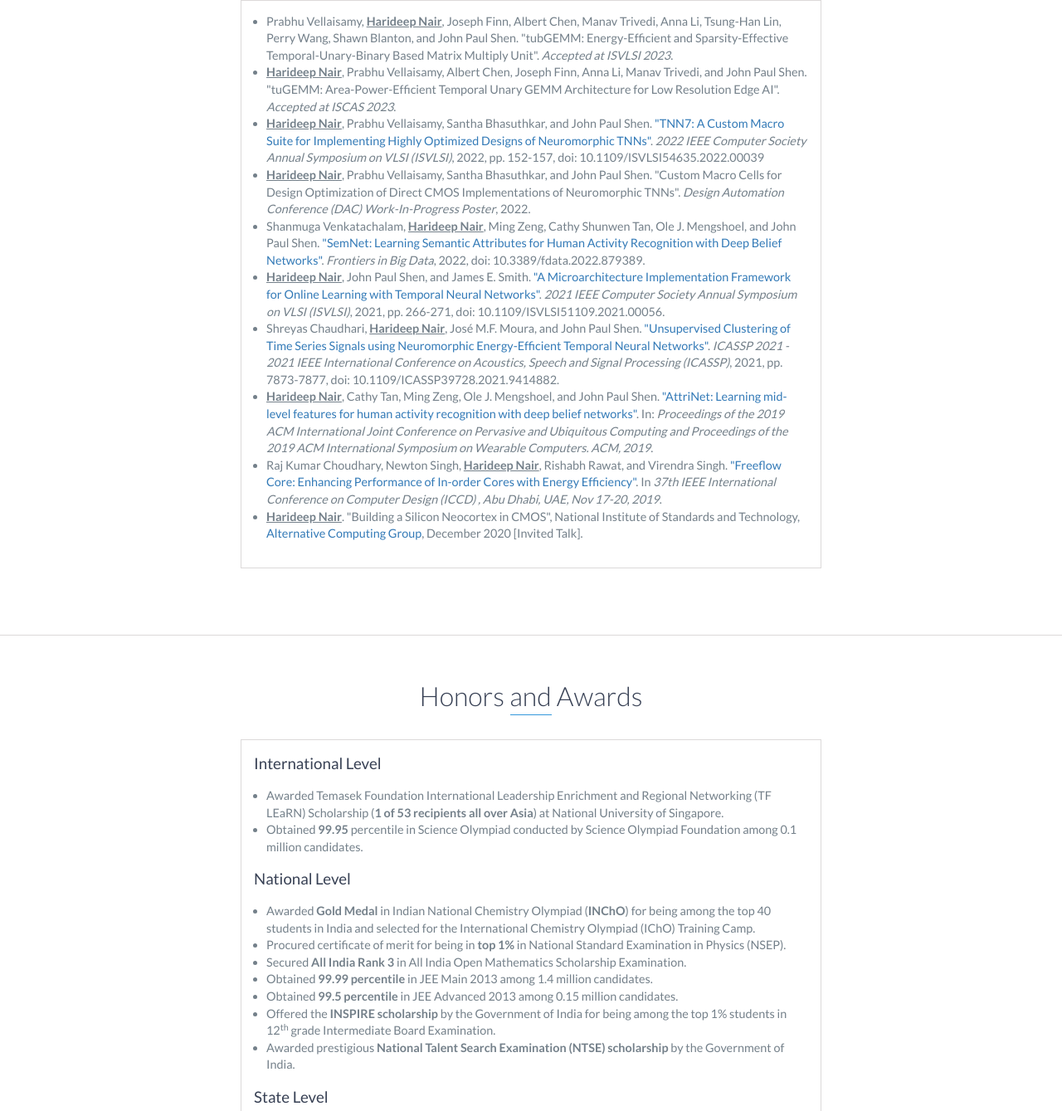
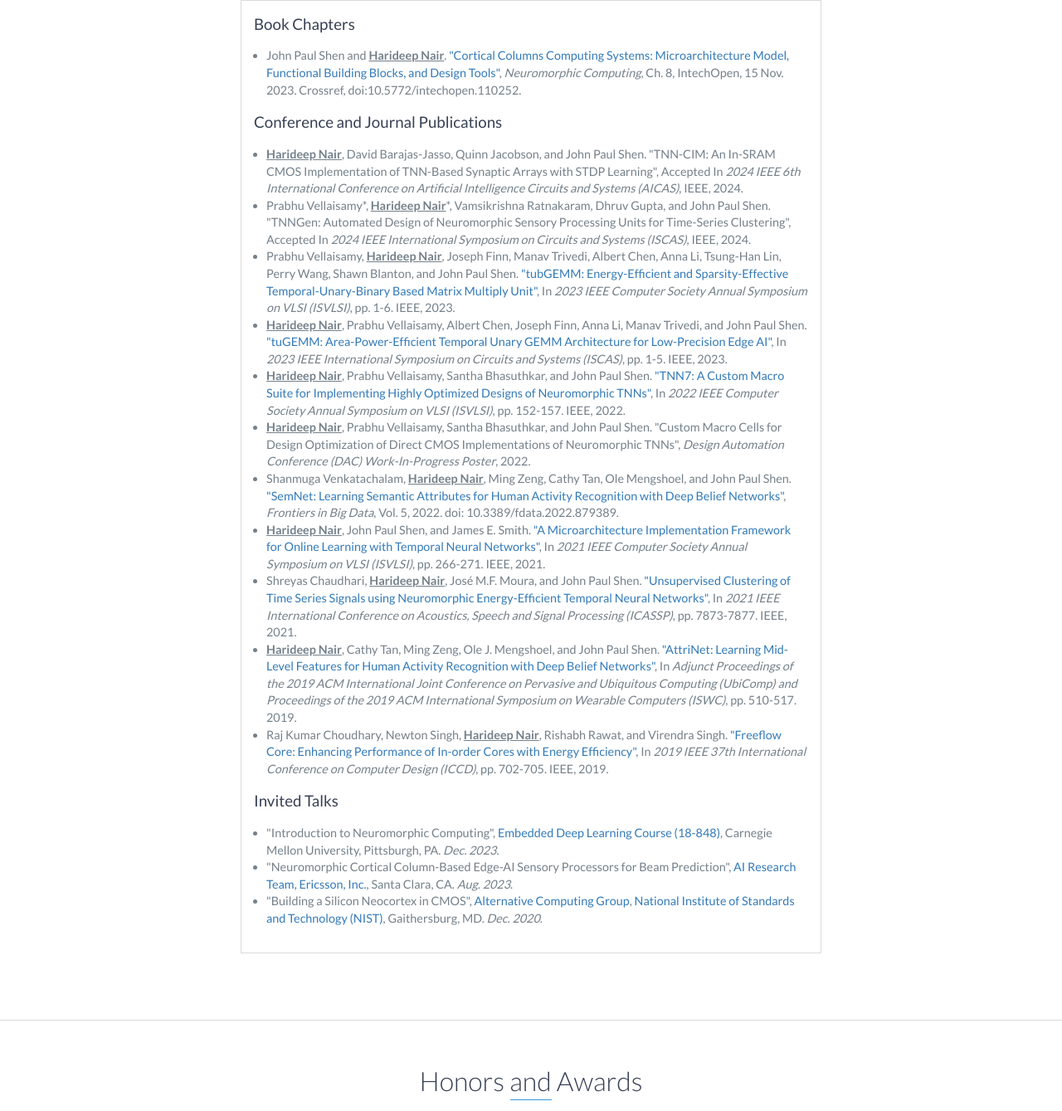
Before and after one commit to hpnair/hpnair.github.io, a website: page index.html in a window 1280 px wide. Shown: the part 2086-3425 px from the top of the page at 83% size. Drawn offline with nearby package versions, Linux system fonts and the light colour scheme.

Commit message:
Updated publications

```diff
--- a/index.html
+++ b/index.html
@@ -138,37 +138,59 @@
     <h2 class="heading">Publications and Talks</h2>
 
     <div class="optional-section-block">
+	<h3>Book Chapters</h3>
+	<ul>
+	    <li>
+                John Paul Shen and <b><u>Harideep Nair</u></b>. <a href="https://www.intechopen.com/chapters/86375">"Cortical Columns Computing Systems: Microarchitecture Model, Functional Building Blocks, and Design Tools"</a>, <i>Neuromorphic Computing</i>, Ch. 8, IntechOpen, 15 Nov. 2023. Crossref, doi:10.5772/intechopen.110252.
+            </li>
+        </ul>
+	<h3>Conference and Journal Publications</h3>
         <ul>
 	    <li>
-                Prabhu Vellaisamy, <b><u>Harideep Nair</u></b>, Joseph Finn, Albert Chen, Manav Trivedi, Anna Li, Tsung-Han Lin, Perry Wang, Shawn Blanton, and John Paul Shen. "tubGEMM: Energy-Efficient and Sparsity-Effective Temporal-Unary-Binary Based Matrix Multiply Unit". <i>Accepted at ISVLSI 2023</i>.
+		<b><u>Harideep Nair</u></b>, David Barajas-Jasso, Quinn Jacobson, and John Paul Shen. "TNN-CIM: An In-SRAM CMOS Implementation of TNN-Based Synaptic Arrays with STDP Learning", Accepted In <i>2024 IEEE 6th International Conference on Artificial Intelligence Circuits and Systems (AICAS)</i>, IEEE, 2024.
+	    </li>
+            <li>
+                Prabhu Vellaisamy*, <b><u>Harideep Nair</u></b>*, Vamsikrishna Ratnakaram, Dhruv Gupta, and John Paul Shen. "TNNGen: Automated Design of Neuromorphic Sensory Processing Units for Time-Series Clustering", Accepted In <i>2024 IEEE International Symposium on Circuits and Systems (ISCAS)</i>, IEEE, 2024.
+	    </li>
+	    <li>
+                Prabhu Vellaisamy, <b><u>Harideep Nair</u></b>, Joseph Finn, Manav Trivedi, Albert Chen, Anna Li, Tsung-Han Lin, Perry Wang, Shawn Blanton, and John Paul Shen. <a href="https://ieeexplore.ieee.org/abstract/document/10238524">"tubGEMM: Energy-Efficient and Sparsity-Effective Temporal-Unary-Binary Based Matrix Multiply Unit"</a>, In <i>2023 IEEE Computer Society Annual Symposium on VLSI (ISVLSI)</i>, pp. 1-6. IEEE, 2023.
+            </li>
+	    <li>
+                <b><u>Harideep Nair</u></b>, Prabhu Vellaisamy, Albert Chen, Joseph Finn, Anna Li, Manav Trivedi, and John Paul Shen. <a href="https://ieeexplore.ieee.org/abstract/document/10181357">"tuGEMM: Area-Power-Efficient Temporal Unary GEMM Architecture for Low-Precision Edge AI"</a>, In <i>2023 IEEE International Symposium on Circuits and Systems (ISCAS)</i>, pp. 1-5. IEEE, 2023.
             </li>
             <li>
-                <b><u>Harideep Nair</u></b>, Prabhu Vellaisamy, Albert Chen, Joseph Finn, Anna Li, Manav Trivedi, and John Paul Shen. "tuGEMM: Area-Power-Efficient Temporal Unary GEMM Architecture for Low Resolution Edge AI". <i>Accepted at ISCAS 2023</i>.
+                <b><u>Harideep Nair</u></b>, Prabhu Vellaisamy, Santha Bhasuthkar, and John Paul Shen. <a href="https://ieeexplore.ieee.org/abstract/document/9912089">"TNN7: A Custom Macro Suite for Implementing Highly Optimized Designs of Neuromorphic TNNs"</a>, In <i>2022 IEEE Computer Society Annual Symposium on VLSI (ISVLSI)</i>, pp. 152-157. IEEE, 2022.
             </li>
             <li>
-                <b><u>Harideep Nair</u></b>, Prabhu Vellaisamy, Santha Bhasuthkar, and John Paul Shen. <a href="https://arxiv.org/pdf/2205.07410.pdf">"TNN7: A Custom Macro Suite for Implementing Highly Optimized Designs of Neuromorphic TNNs"</a>. <i>2022 IEEE Computer Society Annual Symposium on VLSI (ISVLSI)</i>, 2022, pp. 152-157, doi: 10.1109/ISVLSI54635.2022.00039
+                <b><u>Harideep Nair</u></b>, Prabhu Vellaisamy, Santha Bhasuthkar, and John Paul Shen. "Custom Macro Cells for Design Optimization of Direct CMOS Implementations of Neuromorphic TNNs", <i>Design Automation Conference (DAC) Work-In-Progress Poster</i>, 2022.
             </li>
             <li>
-                <b><u>Harideep Nair</u></b>, Prabhu Vellaisamy, Santha Bhasuthkar, and John Paul Shen. "Custom Macro Cells for Design Optimization of Direct CMOS Implementations of Neuromorphic TNNs". <i>Design Automation Conference (DAC) Work-In-Progress Poster</i>, 2022.
+                Shanmuga Venkatachalam, <b><u>Harideep Nair</u></b>, Ming Zeng, Cathy Tan, Ole Mengshoel, and John Paul Shen. <a href="https://www.frontiersin.org/articles/10.3389/fdata.2022.879389/full">"SemNet: Learning Semantic Attributes for Human Activity Recognition with Deep Belief Networks"</a>, <i>Frontiers in Big Data</i>, Vol. 5, 2022. doi: 10.3389/fdata.2022.879389.
             </li>
             <li>
-                Shanmuga Venkatachalam, <b><u>Harideep Nair</u></b>, Ming Zeng, Cathy Shunwen Tan, Ole J. Mengshoel, and John Paul Shen. <a href="https://www.frontiersin.org/articles/10.3389/fdata.2022.879389/full?&utm_source=Email_to_authors_&utm_medium=Email&utm_content=T1_11.5e1_author&utm_campaign=Email_publication&field=&journalName=Frontiers_in_Big_Data&id=879389">"SemNet: Learning Semantic Attributes for Human Activity Recognition with Deep Belief Networks"</a>. <i>Frontiers in Big Data</i>, 2022, doi: 10.3389/fdata.2022.879389.
+                <b><u>Harideep Nair</u></b>, John Paul Shen, and James E. Smith. <a href="https://ieeexplore.ieee.org/document/9516717">"A Microarchitecture Implementation Framework for Online Learning with Temporal Neural Networks"</a>, In <i>2021 IEEE Computer Society Annual Symposium on VLSI (ISVLSI)</i>, pp. 266-271. IEEE, 2021.
             </li>
             <li>
-                <b><u>Harideep Nair</u></b>, John Paul Shen, and James E. Smith. <a href="https://ieeexplore.ieee.org/document/9516717">"A Microarchitecture Implementation Framework for Online Learning with Temporal Neural Networks"</a>. <i>2021 IEEE Computer Society Annual Symposium on VLSI (ISVLSI)</i>, 2021, pp. 266-271, doi: 10.1109/ISVLSI51109.2021.00056.
+                Shreyas Chaudhari, <b><u>Harideep Nair</u></b>, Jos&eacute M.F. Moura, and John Paul Shen. <a href="https://ieeexplore.ieee.org/document/9414882">"Unsupervised Clustering of Time Series Signals using Neuromorphic Energy-Efficient Temporal Neural Networks"</a>, In <i>2021 IEEE International Conference on Acoustics, Speech and Signal Processing (ICASSP)</i>, pp. 7873-7877. IEEE, 2021.
             </li>
             <li>
-                Shreyas Chaudhari, <b><u>Harideep Nair</u></b>, Jos&eacute M.F. Moura, and John Paul Shen. <a href="https://ieeexplore.ieee.org/document/9414882">"Unsupervised Clustering of Time Series Signals using Neuromorphic Energy-Efficient Temporal Neural Networks"</a>. <i>ICASSP 2021 - 2021 IEEE International Conference on Acoustics, Speech and Signal Processing (ICASSP)</i>, 2021, pp. 7873-7877, doi: 10.1109/ICASSP39728.2021.9414882.
+                <b><u>Harideep Nair</u></b>, Cathy Tan, Ming Zeng, Ole J. Mengshoel, and John Paul Shen. <a href="https://dl.acm.org/doi/abs/10.1145/3341162.3345600">"AttriNet: Learning Mid-Level Features for Human Activity Recognition with Deep Belief Networks"</a>, In <i>Adjunct Proceedings of the 2019 ACM International Joint Conference on Pervasive and Ubiquitous Computing (UbiComp) and Proceedings of the 2019 ACM International Symposium on Wearable Computers (ISWC)</i>, pp. 510-517. 2019.
             </li>
             <li>
-                <b><u>Harideep Nair</u></b>, Cathy Tan, Ming Zeng, Ole J. Mengshoel, and John Paul Shen. <a href="https://dl.acm.org/doi/abs/10.1145/3341162.3345600">"AttriNet: Learning mid-level features for human activity recognition with deep belief networks"</a>. In: <i>Proceedings of the 2019 ACM International Joint Conference on Pervasive and Ubiquitous Computing and Proceedings of the 2019 ACM International Symposium on Wearable Computers. ACM, 2019</i>.
+                Raj Kumar Choudhary, Newton Singh, <b><u>Harideep Nair</u></b>, Rishabh Rawat, and Virendra Singh. <a href="https://ieeexplore.ieee.org/abstract/document/8988675">"Freeflow Core: Enhancing Performance of In-order Cores with Energy Efficiency"</a>, In <i>2019 IEEE 37th International Conference on Computer Design (ICCD)</i>, pp. 702-705. IEEE, 2019.
             </li>
+        </ul>
+	<h3>Invited Talks</h3>
+        <ul>
             <li>
-                Raj Kumar Choudhary, Newton Singh, <b><u>Harideep Nair</u></b>, Rishabh Rawat, and Virendra Singh. <a href="https://ieeexplore.ieee.org/abstract/document/8988675">"Freeflow Core: Enhancing Performance of In-order Cores with Energy Efficiency"</a>. In <i>37th IEEE International Conference on Computer Design (ICCD) , Abu Dhabi, UAE, Nov 17-20, 2019</i>.
+		"Introduction to Neuromorphic Computing", <a href="https://z4ziad.github.io/mbed_dl/mbed_dl/">Embedded Deep Learning Course (18-848)</a>, Carnegie Mellon University, Pittsburgh, PA. <i>Dec. 2023</i>.
             </li>
-            <li>
-                <b><u>Harideep Nair</u></b>. "Building a Silicon Neocortex in CMOS", National Institute of Standards and Technology, <a href="https://www.nist.gov/pml/nanoscale-device-characterization-division/alternative-computing-group">Alternative Computing Group</a>, December 2020 [Invited Talk].
-            </li>
+	    <li>
+		"Neuromorphic Cortical Column-Based Edge-AI Sensory Processors for Beam Prediction", <a href="https://www.ericsson.com/en/ai">AI Research Team, Ericsson, Inc.</a>, Santa Clara, CA. <i>Aug. 2023</i>.
+	    </li>
+	    <li>
+		"Building a Silicon Neocortex in CMOS", <a href="https://www.nist.gov/pml/nanoscale-device-characterization-division/alternative-computing-group">Alternative Computing Group</a>, <a href="https://www.nist.gov">National Institute of Standards and Technology (NIST)</a>, Gaithersburg, MD. <i>Dec. 2020</i>.
+	    </li>
         </ul>
     </div>
     <!-- End .optional-section-block -->
@@ -606,6 +628,9 @@
                 <div class="col-sm-5 social">
                     <ul>
                         <li>
+                            <a href="https://scholar.google.com/citations?user=pBTOjy0AAAAJ&hl=en&authuser=2" target="_blank"><i class="fa fa-google-scholar" aria-hidden="true"></i></a>
+                        </li>
+			<li>
                             <a href="https://github.com/hpnair" target="_blank"><i class="fa fa-github" aria-hidden="true"></i></a>
                         </li>
                         <!--<li>
```
